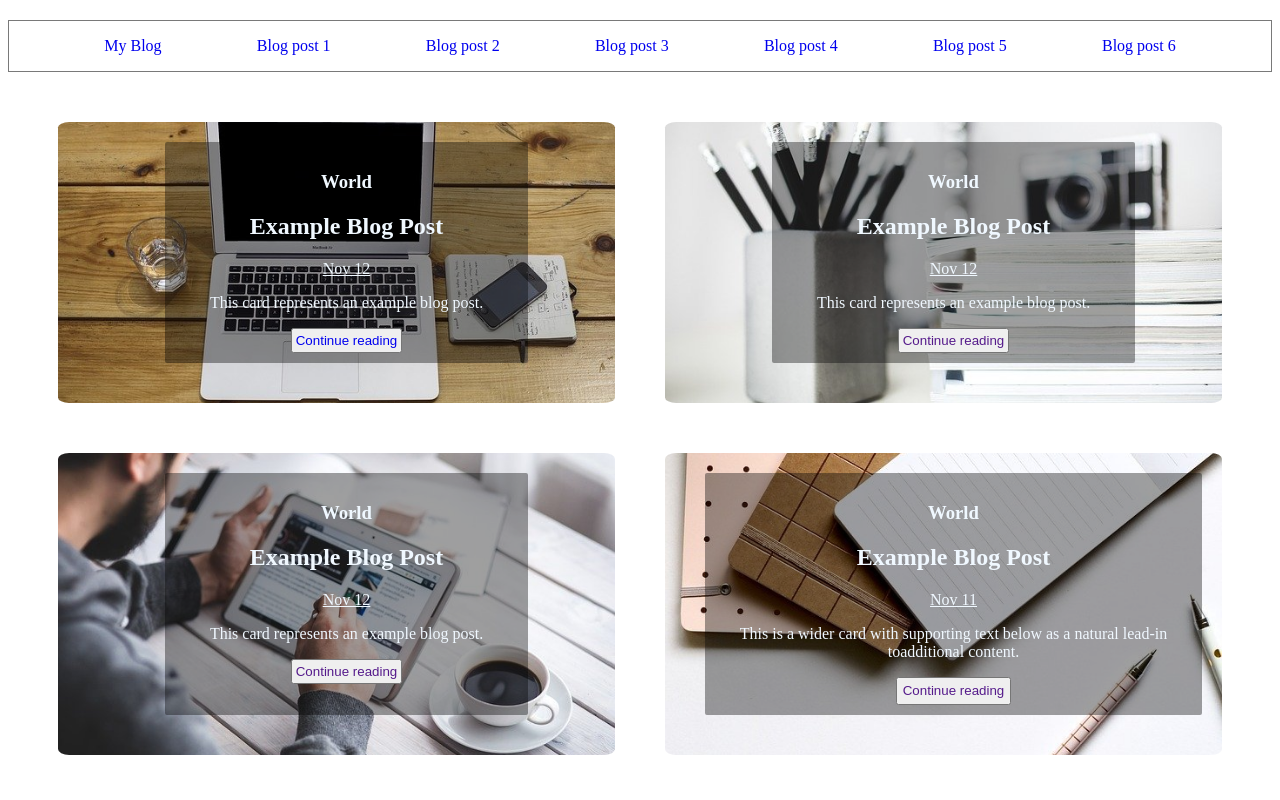
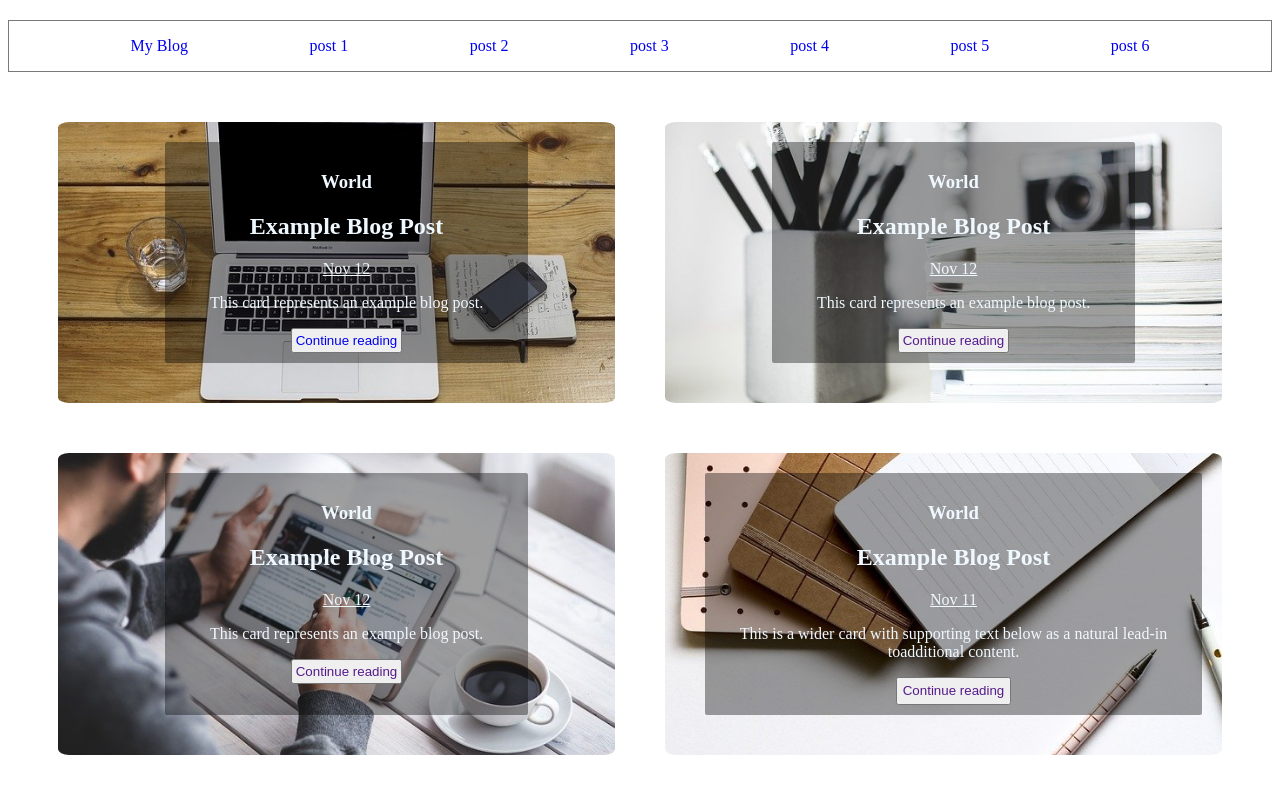
Before and after one commit to HamidRyahi/udacity-personal-blog-project, a plain HTML site: page Main Page.html in a window 1280 px wide. Shown: the top 800 px of the page. Drawn offline with Linux system fonts and the light colour scheme.

Commit message:
Update Main Page.html

```diff
--- a/Main Page.html
+++ b/Main Page.html
@@ -16,12 +16,12 @@
         <header class="nav-bar">
             <ul id="navbar__list">
                 <li><a class="" href="Main Page.html">My Blog</a></li>
-                <li><a class="" href="./static/Blog Post 1.html">Blog post 1</a></li>
-                <li><a class="" href="#">Blog post 2</a></li>
-                <li><a class="" href="#">Blog post 3</a></li>
-                <li><a class="" href="#">Blog post 4</a></li>
-                <li><a class="" href="#">Blog post 5</a></li>
-                <li><a class="" href="#">Blog post 6</a></li>
+                <li><a class="" href="./static/Blog Post 1.html">post 1</a></li>
+                <li><a class="" href="#">post 2</a></li>
+                <li><a class="" href="#">post 3</a></li>
+                <li><a class="" href="#">post 4</a></li>
+                <li><a class="" href="#">post 5</a></li>
+                <li><a class="" href="#">post 6</a></li>
             </ul>
         </header>
         <section class="posts-gallery">
```
